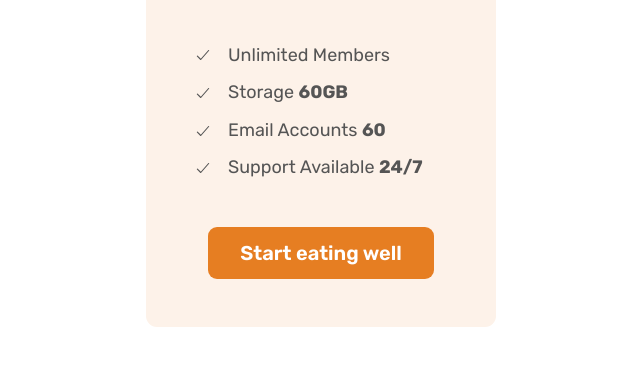
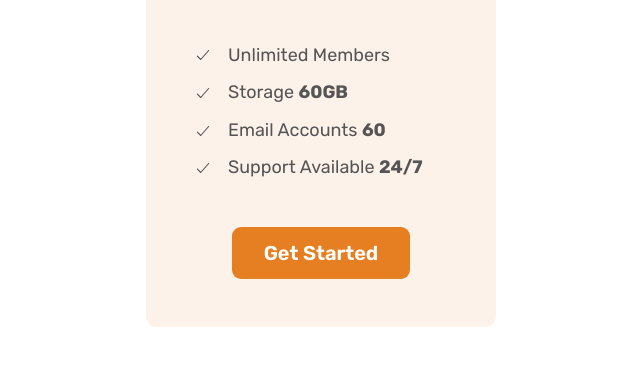
Before and after one commit to ashwani3011/ui-component-library, a plain HTML site: page pricing-card/pricing-card-1/index.html in a window 1280 px wide. Shown: the part 267-632 px from the top of the page, without its empty margins (319-959 px from the left). Drawn offline with nearby package versions, Linux system fonts and the light colour scheme.

Commit message:
pricing-card-1-text-change

```diff
--- a/pricing-card/pricing-card-1/index.html
+++ b/pricing-card/pricing-card-1/index.html
@@ -180,7 +180,7 @@
         </li>
       </ul>
       <div class="plan-sing-up">
-        <a href="#" class="btn btn--full">Start eating well</a>
+        <a href="#" class="btn btn--full">Get Started</a>
       </div>
     </div>
   </body>
```
